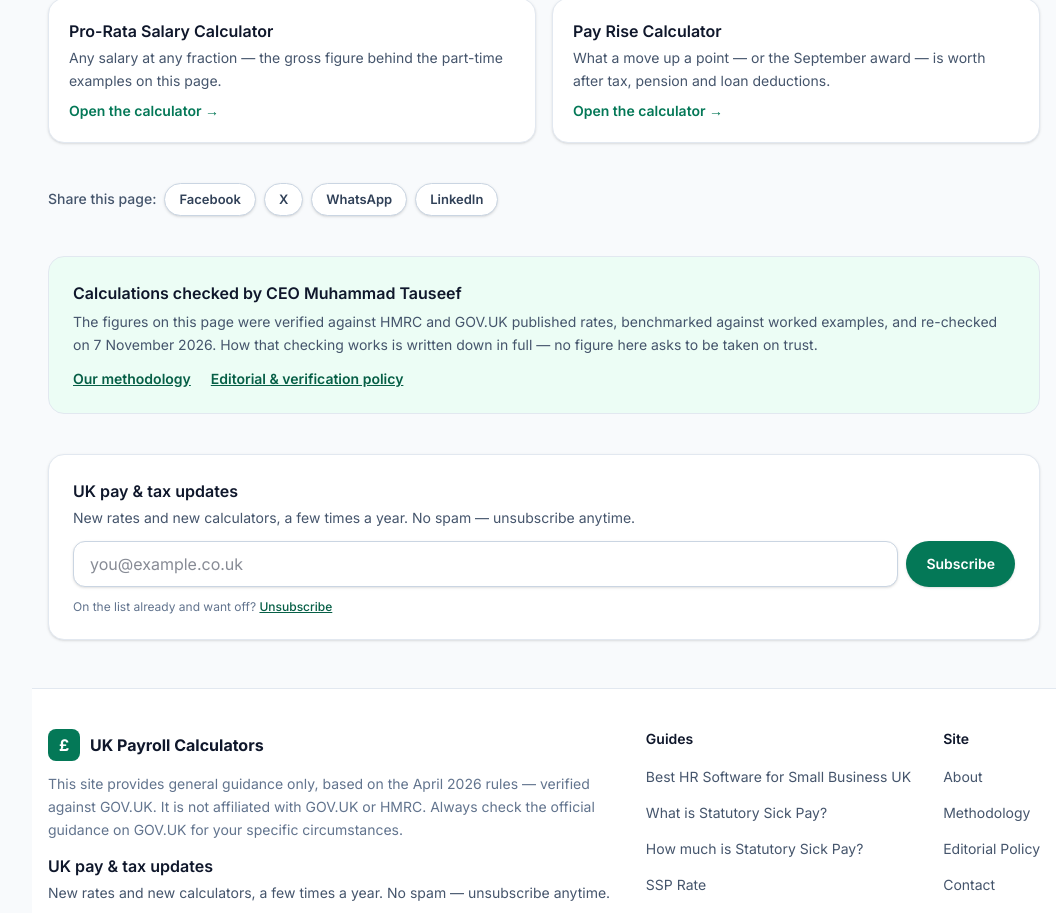
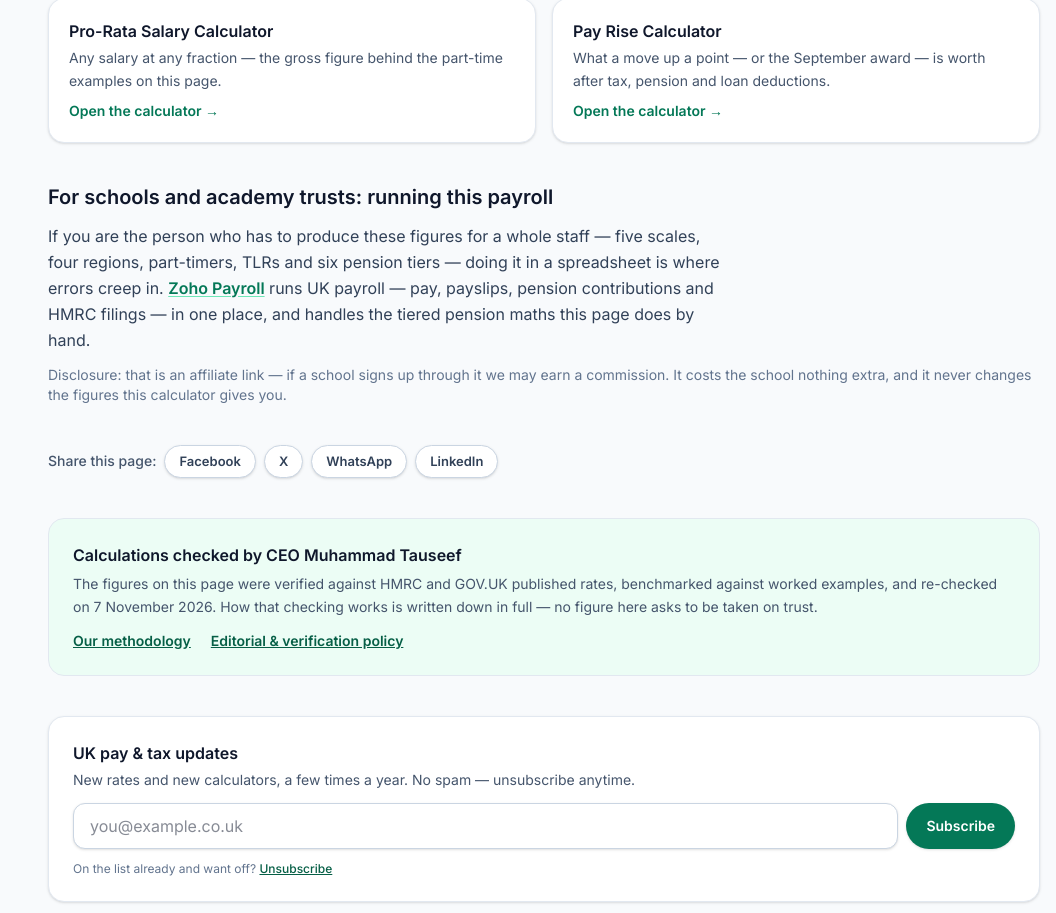
Before and after one commit to MuhammedTauseef/uk-payroll-calculators, a Next.js app: page /teaching-pay-calculator in a window 1280 px wide. Shown: the part 8683-9596 px from the top of the page, without its empty margins (224-1280 px from the left). Built offline with nearby package versions, Linux system fonts and the light colour scheme.

Commit message:
Teaching Pay: add Zoho Payroll affiliate section for schools (owner request)

```diff
--- a/src/app/teaching-pay-calculator/page.tsx
+++ b/src/app/teaching-pay-calculator/page.tsx
@@ -741,6 +741,35 @@ export default function TeachingPayCalculatorPage() {
           </Link>
         </div>
       </section>
+
+      <section className="space-y-3">
+        <h2 className={h2Class}>
+          For schools and academy trusts: running this payroll
+        </h2>
+        <p className={bodyClass}>
+          If you are the person who has to produce these figures for
+          a whole staff — five scales, four regions, part-timers,
+          TLRs and six pension tiers — doing it in a spreadsheet is
+          where errors creep in.{" "}
+          <a
+            href="https://go.zoho.com/tjEU"
+            target="_blank"
+            rel="noopener noreferrer"
+            className={linkClass}
+          >
+            Zoho Payroll
+          </a>{" "}
+          runs UK payroll — pay, payslips, pension contributions and
+          HMRC filings — in one place, and handles the tiered
+          pension maths this page does by hand.
+        </p>
+        <p className="text-sm text-slate-500 dark:text-slate-400">
+          Disclosure: that is an affiliate link — if a school signs
+          up through it we may earn a commission. It costs the
+          school nothing extra, and it never changes the figures
+          this calculator gives you.
+        </p>
+      </section>
       <ShareButtons />
       <ReviewCard />
       <SubscribeBox />
```
